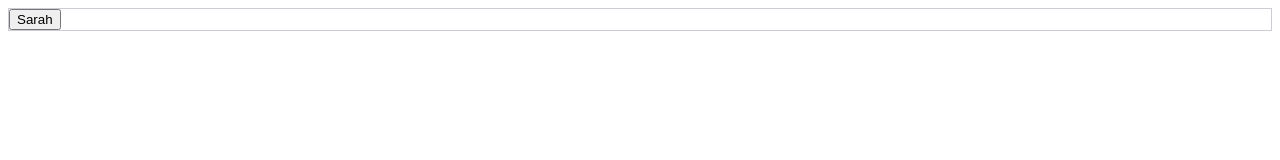
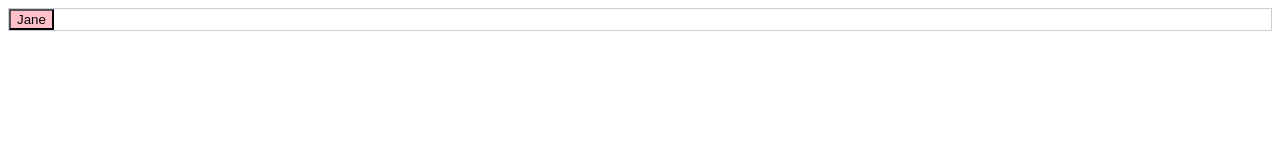
Before and after one commit to DidierOsindero/baby-names-app, a React (Create React App) app: page / in a window 1280 px wide. Shown: the top 160 px of the page. Built offline with nearby package versions, Linux system fonts and the light colour scheme; the HTML template or start-up script is replaced by a standard one.

Commit message:
Add colour to buttons based on sex

```diff
--- a/src/App.css
+++ b/src/App.css
@@ -1,7 +1,18 @@
+/*
+App
+*/
+.App {
+    border: 0.5px groove rgb(204, 204, 211)
+}
+
 /*
 BabyName
 */
+.boyNameButton {
 
-.App {
-    border: 0.5px groove rgb(204, 204, 211)
+    background-color: red
 }
+
+.girlNameButton {
+    background-color: pink
+}
--- a/src/components/BabyName.tsx
+++ b/src/components/BabyName.tsx
@@ -7,9 +7,9 @@ interface BabyNameProps {
 
 export const BabyName = ({id, name, sex}: BabyNameProps): JSX.Element => {
     return (
-    <>
-        {sex === "m" && <button className="boyNameButton">Tom</button>}
-        {sex === "f" && <button className="girlNameButton">Sarah</button>}
-    </>
+    <div className="BabyName">
+        {sex === "m" && <button className="boyNameButton">{name}</button>}
+        {sex === "f" && <button className="girlNameButton">{name}</button>}
+    </div>
     );
 }
--- a/src/components/BabyNames.tsx
+++ b/src/components/BabyNames.tsx
@@ -3,7 +3,7 @@ import { BabyName } from "./BabyName";
 export const BabyNames = (): JSX.Element => {
     return (
         <>
-            <BabyName id={1} name="" sex="f"/>
+            <BabyName id={1} name="Jane" sex="f"/>
         </>
     );
 }
```
